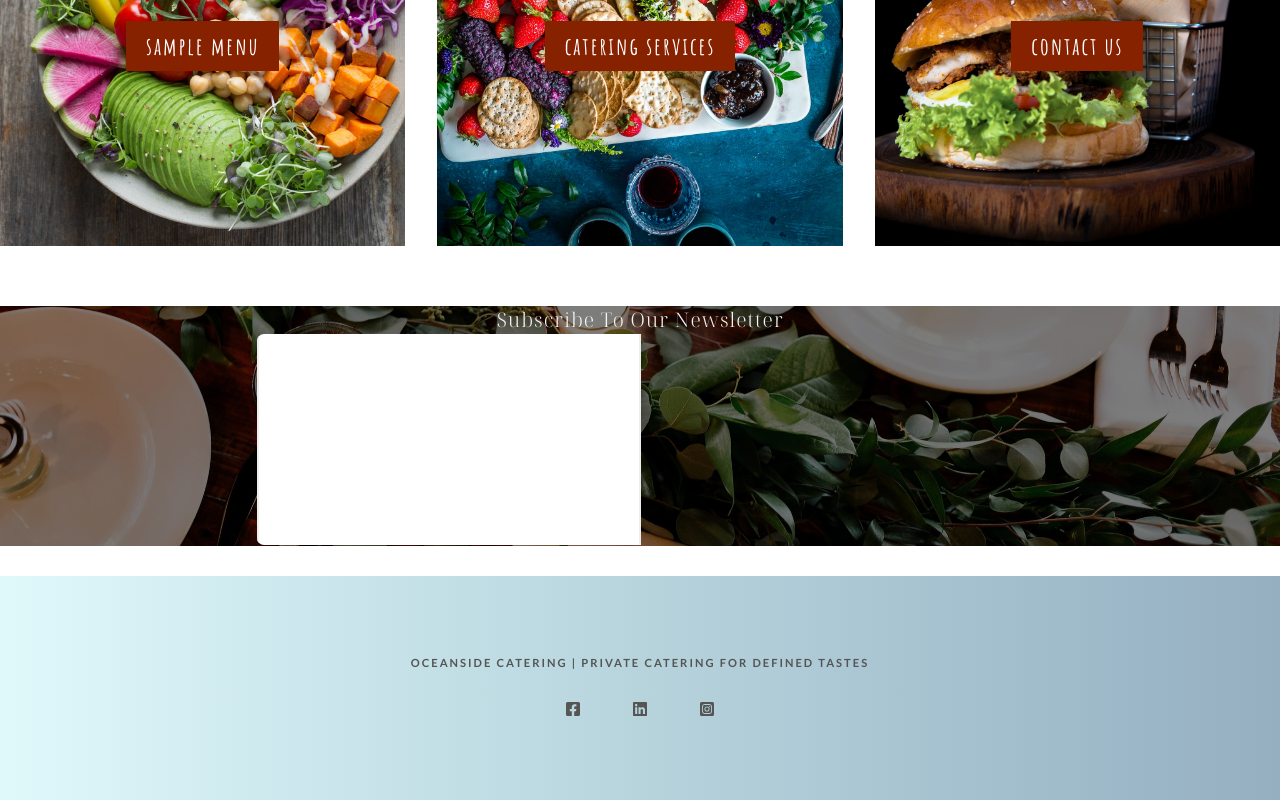
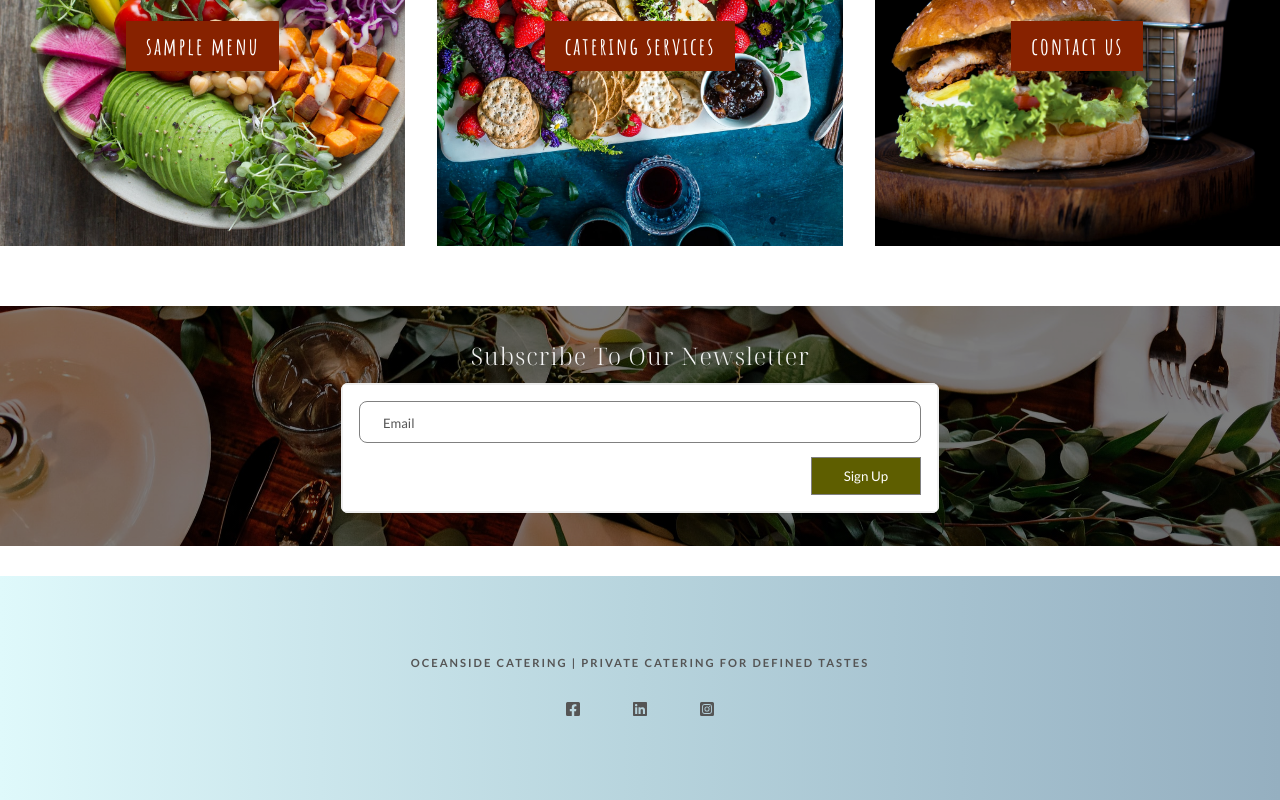
Before and after one commit to j-a-black/seaside-catering-cra, a React (Create React App) app: page / in a window 1280 px wide. Shown: the part 1850-2650 px from the top of the page. Built offline with nearby package versions, Linux system fonts and the light colour scheme; a web font is replaced by a local one.

Commit message:
finished form

```diff
--- a/src/components/banner-img/banner-img.scss
+++ b/src/components/banner-img/banner-img.scss
@@ -27,9 +27,26 @@
   }
 
   .banner__title {
-    font-size: 20px;
+    font-size: 18px;
     font-weight: 300;
     letter-spacing: 1px;
     font-family: $font-hero;
+    margin-bottom: 10px;
   }
 }
+
+@media screen and (min-width: 320px) {
+  .banner__image {
+    .banner__title {
+      font-size: 21px;
+    }
+  }
+}
+
+@media screen and (min-width: 375px) {
+  .banner__image {
+    .banner__title {
+      font-size: 24px;
+    }
+  }
+}
--- a/src/components/form/Form.jsx
+++ b/src/components/form/Form.jsx
@@ -4,22 +4,22 @@ import "./form.scss";
 
 const Form = () => {
   return (
-    <div class="form-container">
-      <form class="form">
-        <div class="form__group">
+    <div className="form-container">
+      <form className="form">
+        <div className="form__group">
           <input
             type="text"
             id="email"
-            class="form__input"
+            className="form__input"
             placeholder=" "
-            autocomplete="off"
+            autoComplete="off"
           />
-          <label for="email" class="form__label">
+          <label htmlFor="email" className="form__label">
             Email
           </label>
         </div>
 
-        <button class="form__button" type="submit">
+        <button className="form__button" type="submit">
           Sign Up
         </button>
       </form>
--- a/src/components/form/form.scss
+++ b/src/components/form/form.scss
@@ -1,62 +1,43 @@
+@import "../../main/variables";
+
 .form-container {
   width: 100%;
-  max-width: 48rem;
+  max-width: 600px;
   height: auto;
   display: flex;
   flex-direction: column;
   align-items: center;
   border: 1px solid transparent;
-  border-radius: 0.5rem;
+  border-radius: 8px;
   overflow: hidden;
+  color: $font-color-primary;
+  // border: 2px dotted red;
+}
 
 .form {
-    width: 100%;
-    max-width: 24rem;
-    padding: 1rem;
+  width: inherit;
+  max-width: inherit;
+  padding: 16px;
   background-color: white;
   border: 2px solid #eee;
   position: relative;
 
-    &__title {
-      color: #5e5e00;
-      margin-bottom: 2rem;
-      position: relative;
-      font-size: 1.4rem;
-      text-align: center;
-
-      &::after {
-        content: "";
-        width: 40%;
-        height: 0.3rem;
-        background-color: #5e5e00;
-        position: absolute;
-        bottom: -1rem;
-        left: 50%;
-        transform: translate(-50%, 0) skew(-45deg);
-        align-content: center;
-      }
-    }
-
-    &__description {
-      margin-bottom: 2rem;
-    }
-
   &__group {
     position: relative;
-      height: 3rem;
-      margin-bottom: 1.5rem;
+    height: 40px;
+    margin-bottom: 16px;
   }
 
   &__input {
     width: 100%;
     height: 100%;
     border: 1px solid gray;
-      border-radius: 0.5rem;
+    border-radius: 8px;
     font-family: inherit;
     color: inherit;
     font-weight: inherit;
     outline: none;
-      padding: 1.25rem;
+    padding: 20px;
     background: none;
 
     &:hover {
@@ -70,9 +51,10 @@
 
   &__label {
     position: absolute;
-      left: 1rem;
-      top: 0.9rem;
-      padding: 0 0.5rem;
+    top: -8px;
+    left: 13px;
+    font-size: 13px;
+    padding: 0 8px;
     background-color: white;
     transition: top 200ms ease-in, left 200ms ease-in, font-size 200ms ease-in;
   }
@@ -80,7 +62,7 @@
   &__button {
     display: block;
     margin-left: auto;
-      padding: 0.75rem 2rem;
+    padding: 10px 32px;
     background-color: #5e5e00;
     font-family: inherit;
     font-weight: inherit;
@@ -96,32 +78,22 @@
   }
 }
 
+@media screen and (min-width: 700px) {
+  .form {
+    &__label {
+      position: absolute;
+      left: 16px;
+      top: 14.4px;
+      padding: 0 8px;
+      background-color: white;
+      transition: top 200ms ease-in, left 200ms ease-in, font-size 200ms ease-in;
+    }
+  }
+
   .form__input:focus ~ .form__label,
   .form__input:not(:placeholder-shown).form__input:not(:focus) ~ .form__label {
     top: -0.5rem;
-    left: 0.8rem;
-    font-size: 0.8rem;
+    left: 13px;
+    font-size: 13px;
   }
 }
-
-@media screen and (min-width: 384px) {
-  .form-container {
-    .form__title {
-      font-size: 2rem;
-    }
-  }
-}
-
-@media screen and (min-width: 768px) {
-  .form-container {
-    flex-direction: row;
-
-    .signup-image {
-      height: 32rem;
-    }
-
-    .form {
-      height: 32rem;
-    }
-  }
-}
--- a/src/main/_variables.scss
+++ b/src/main/_variables.scss
@@ -3,3 +3,4 @@
 $font-primary: "Lato", sans-serif;
 $font-hero: "Noto Serif Display", serif;
 $font-hero-subtitle: "Amatic SC", cursive;
+$font-color-primary: #555;
```
Lines whose indentation alone changed are shown as unchanged.
